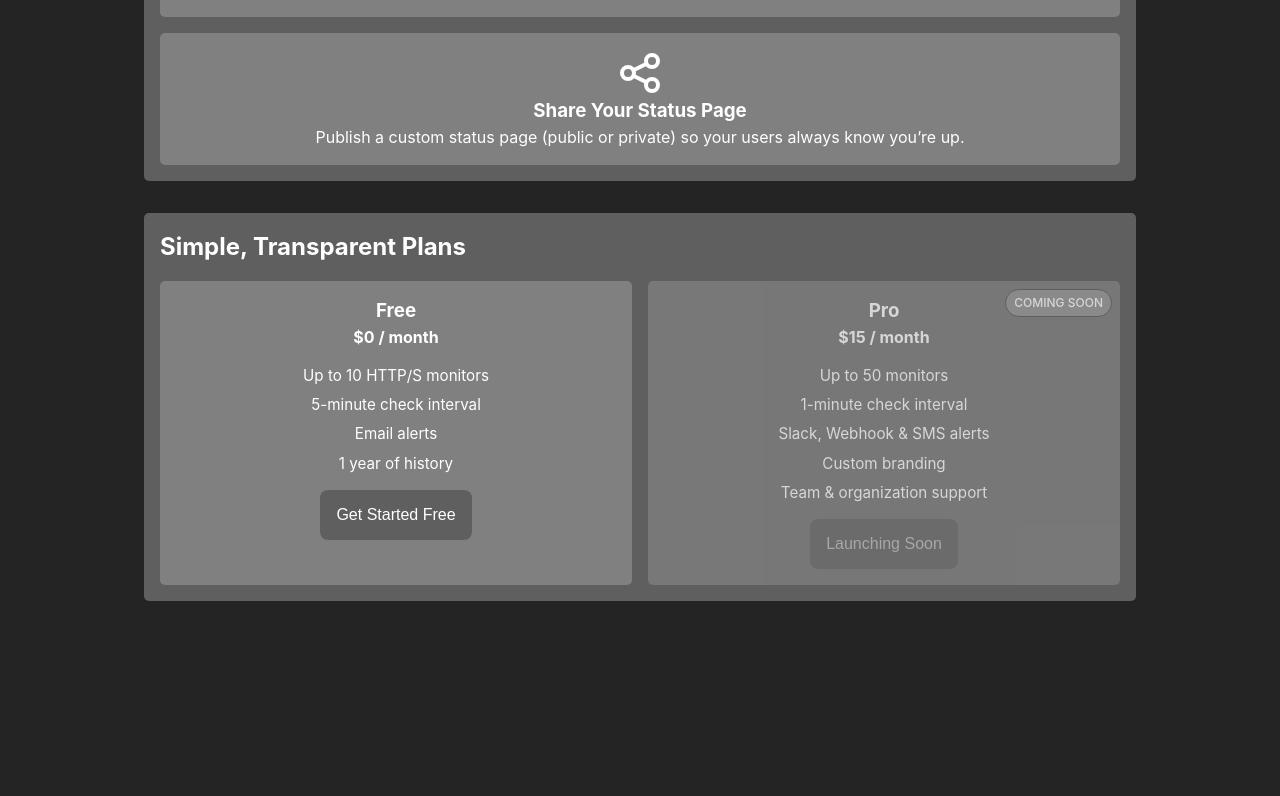
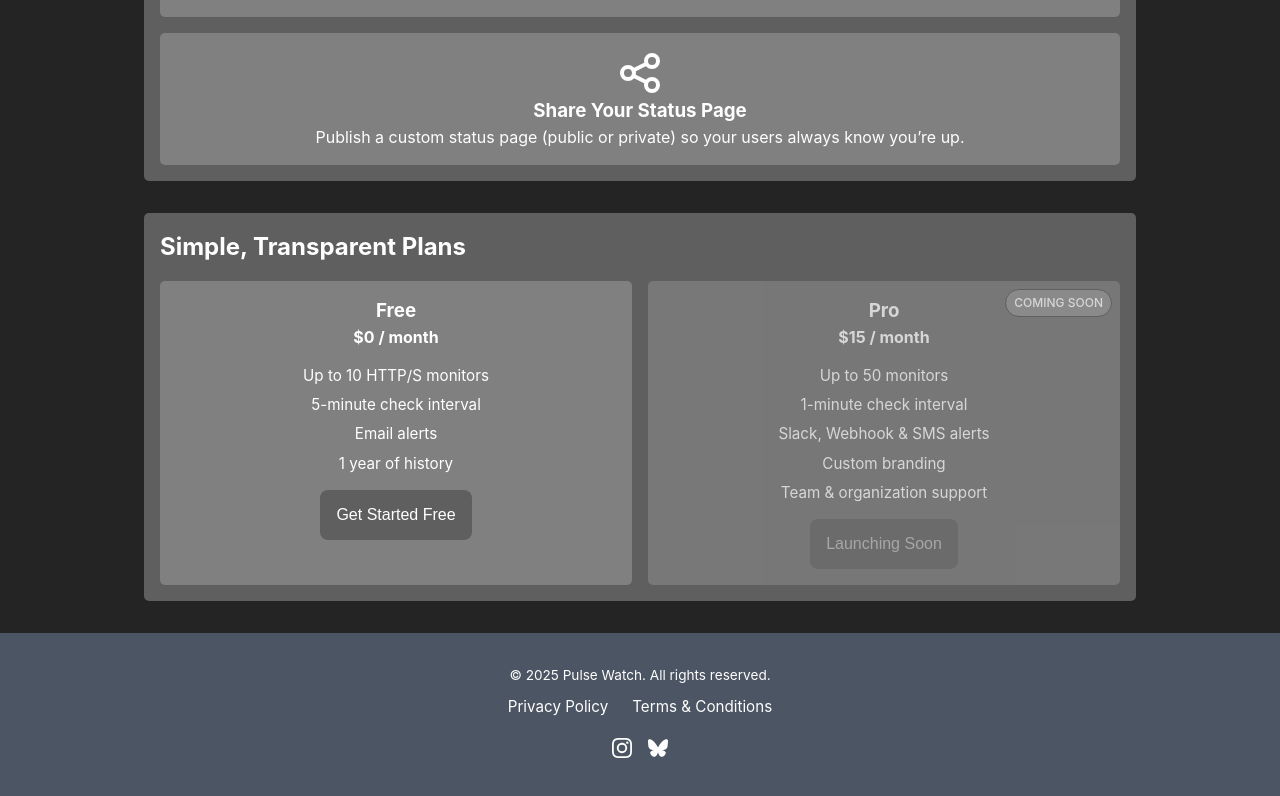
Before and after one commit to HarryC05/pulsewatch, a React (Vite) app in the folder client/: page / in a window 1280 px wide. Shown: the part 2016-2812 px from the top of the page. Before the commit the page ends 2633 px from the top, so only its background shows below. Built offline with nearby package versions, Linux system fonts and the light colour scheme; no server answers.

Commit message:
feat: added footer to every page

```diff
--- a/client/src/components/Page.jsx
+++ b/client/src/components/Page.jsx
@@ -1,6 +1,6 @@
 import { useEffect } from 'react';
 
-import { NavBar } from './';
+import { NavBar, Footer } from './';
 
 /**
  * Page component
@@ -25,6 +25,7 @@ const Page = ({ className = '', header, title, children }) => {
 				{header && <h1 className="page__header">{header}</h1>}
 				<section className="page__content">{children}</section>
 			</main>
+			<Footer />
 		</>
 	);
 };
--- a/client/src/styles/global/_html.scss
+++ b/client/src/styles/global/_html.scss
@@ -1,3 +1,5 @@
+@use "./variables" as vars;
+
 :root {
   background-color: var(--colour-background);
 	color: var(--colour-text);
@@ -23,6 +25,7 @@ body {
 main {
 	margin: 0 auto;
 	max-width: 60rem;
+  min-height: calc(100vh - vars.$nav-height - vars.$footer-height - 2rem);
 	padding: 1rem;
 }
 
--- a/client/src/styles/global/_variables.scss
+++ b/client/src/styles/global/_variables.scss
@@ -1 +1,4 @@
-$nav-height: calc(3.5rem + 1rem); /* 3.5rem for logo height, 1rem for padding */
+$nav-height: calc(3.5rem + 1rem + 1rem); /* 3.5rem for logo height, 1rem logo margin, 1rem for padding */
+
+/* 2rem for social icons, 2.5rem for legal links, 0.85rem * 1.5) + 0.5rem for the copy text, 4rem for the padding */
+$footer-height: calc(2rem + 2.5rem + (0.85rem * 1.5) + 0.5rem + 4rem);
--- a/client/src/styles/pages/_Homepage.scss
+++ b/client/src/styles/pages/_Homepage.scss
@@ -24,7 +24,7 @@ main.homepage .page__content > div[data-width="full"] {
   display: flex;
   flex-direction: column;
   gap: 2rem;
-  padding-bottom: 1rem;
+  padding-bottom: 2rem;
 }
 /* stylelint-enable plugin/selector-bem-pattern */
 
```
